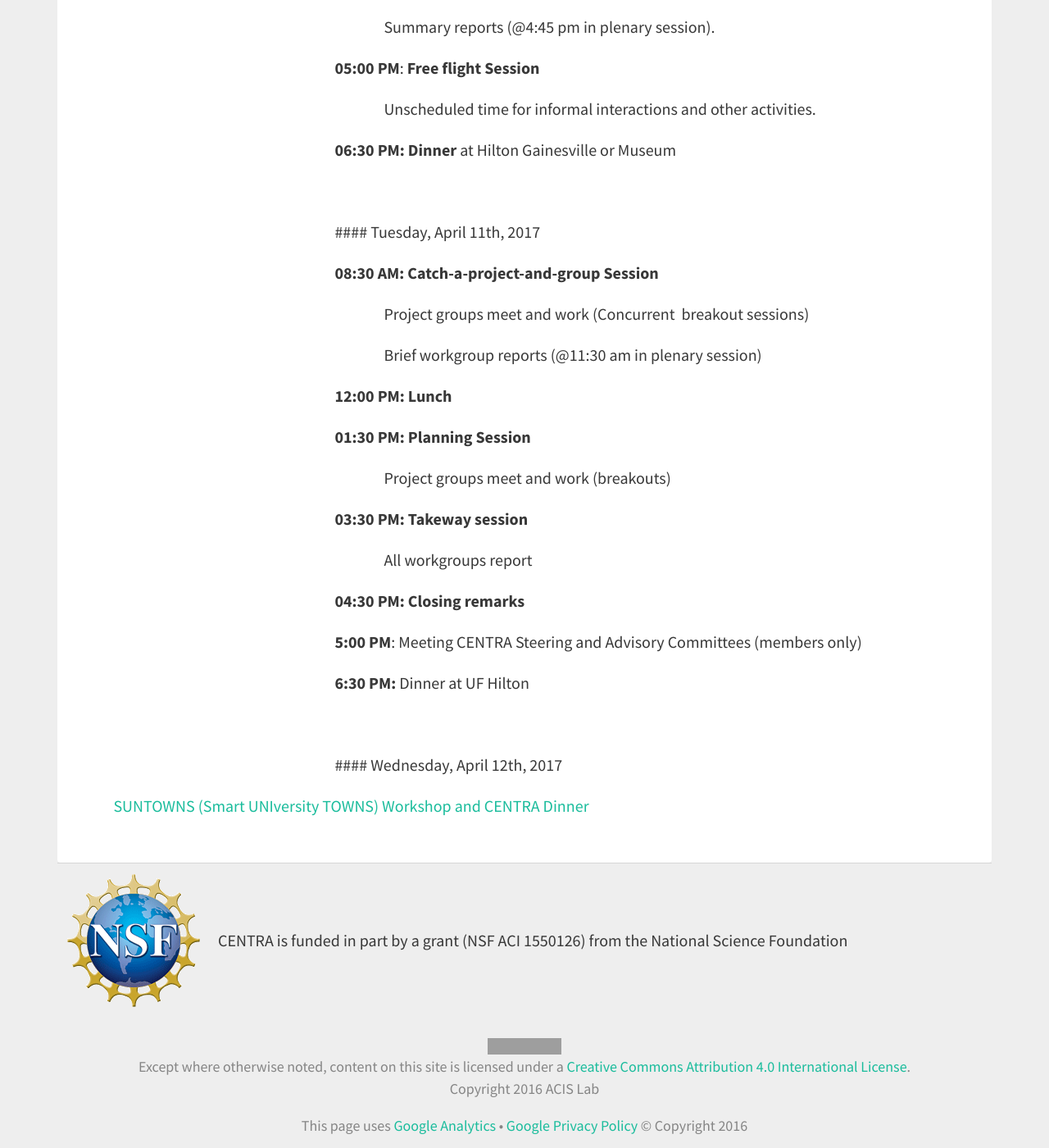
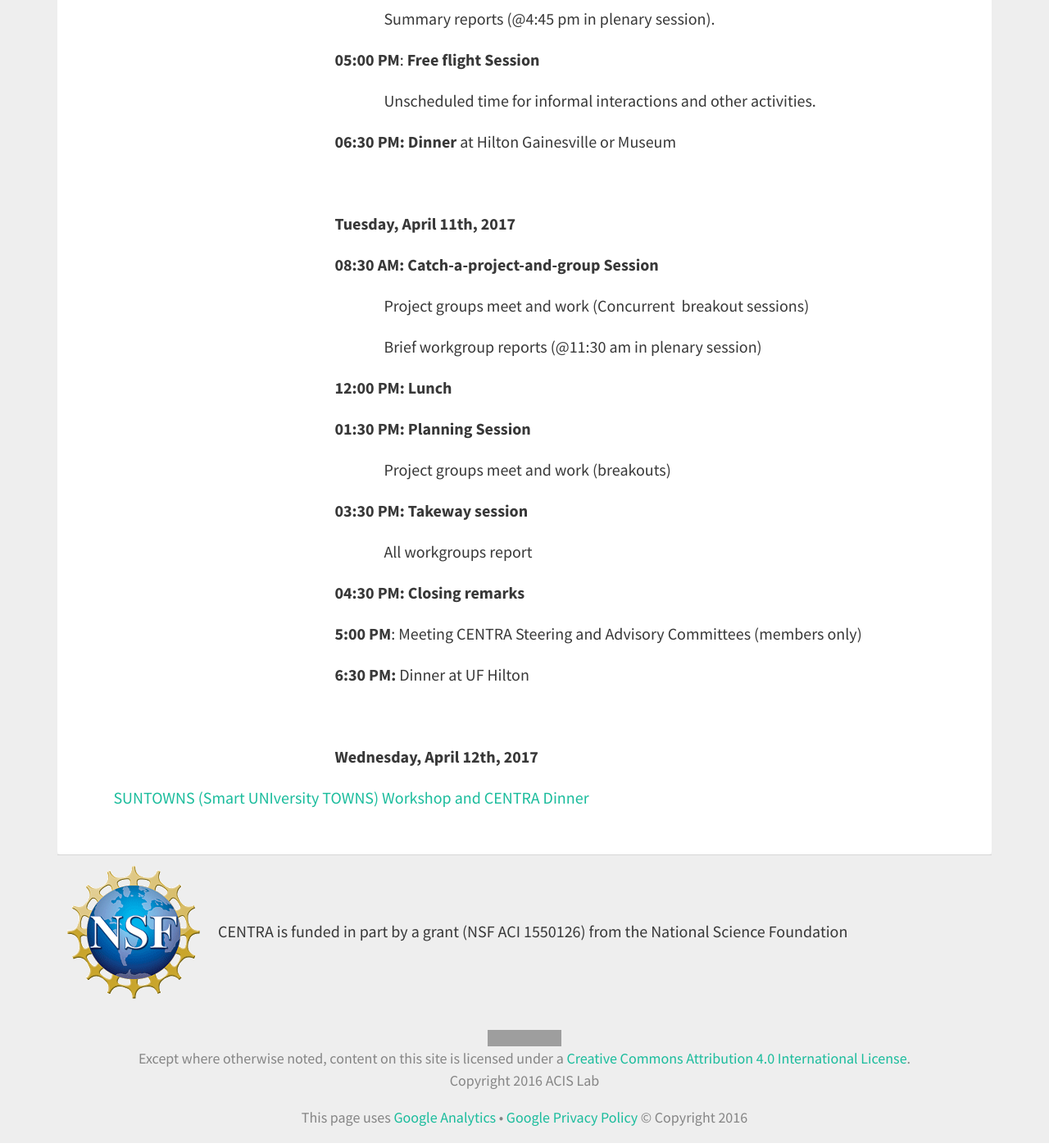
Before and after one commit to hmchou56/centra8, a Jekyll site: the page built from centra2/program.md, in a window 1280 px wide and 1400 px high, scrolled down 1764 px. Shown: the whole window at 82% size. Built offline with Jekyll 4.4.1, drawn with Linux system fonts in a browser that asks for light colours; nearby versions of some CDN libraries; some of the changed text lies outside the part shown; grey boxes are pictures that could not be loaded.

Commit message:
edited date headers tags

```diff
--- a/centra2/program.md
+++ b/centra2/program.md
@@ -20,10 +20,9 @@ hide: true
  </ul>
 </p>
 
-#### Sunday, April 9th, 2017
-#### Sunday, April 9th, 2017 test
+<p style="padding-left: 270px;"><strong>Sunday, April 9th, 2017</strong> </p>
 <p style="padding-left: 270px;"><span style="font-weight: 400;">Registration and Reception at 6:30 pm.<br /><br /></span></p>
-#### Monday, April 10th, 2017
+<p style="padding-left: 270px;"><strong>Tuesday, April 10th, 2017</strong> </p>
 <p style="padding-left: 270px;"><strong>08:00 AM: Registration</strong></p>
 <p style="padding-left: 270px;"><strong>08:30 AM: Opening Flyby Session</strong></p>
 <p style="padding-left: 330px;"><span style="font-weight: 400;">Welcome remarks, workshop overview, purpose, and introductions.</span></p>
@@ -47,8 +46,7 @@ hide: true
 <p style="padding-left: 270px;"><strong>06:30 PM: Dinner</strong><span style="font-weight: 400;"> at Hilton Gainesville or Museum</span></p>
 <p style="padding-left: 270px;">&nbsp;</p>
 
-<p style="padding-left: 270px;">
-#### Tuesday, April 11th, 2017 </p>
+<p style="padding-left: 270px;"><strong>Tuesday, April 11th, 2017</strong> </p>
 <p style="padding-left: 270px;"><strong>08:30 AM: Catch-a-project-and-group Session </strong></p>
 <p style="padding-left: 330px;"><span style="font-weight: 400;">Project groups meet and work (Concurrent &nbsp;breakout sessions)</span></p>
 <p style="padding-left: 330px;"><span style="font-weight: 400;">Brief workgroup reports (@11:30 am in plenary session)</span></p>
@@ -63,5 +61,5 @@ hide: true
 <p style="padding-left: 270px;">&nbsp;</p>
 
 
-<p style="padding-left: 270px;"> #### Wednesday, April 12th, 2017 </p>
+<p style="padding-left: 270px;"><strong>Wednesday, April 12th, 2017 </strong></p>
 <a href="http://www.globalcentra.org/suntowns2017/">SUNTOWNS (Smart UNIversity TOWNS) Workshop and CENTRA Dinner</a>
```
